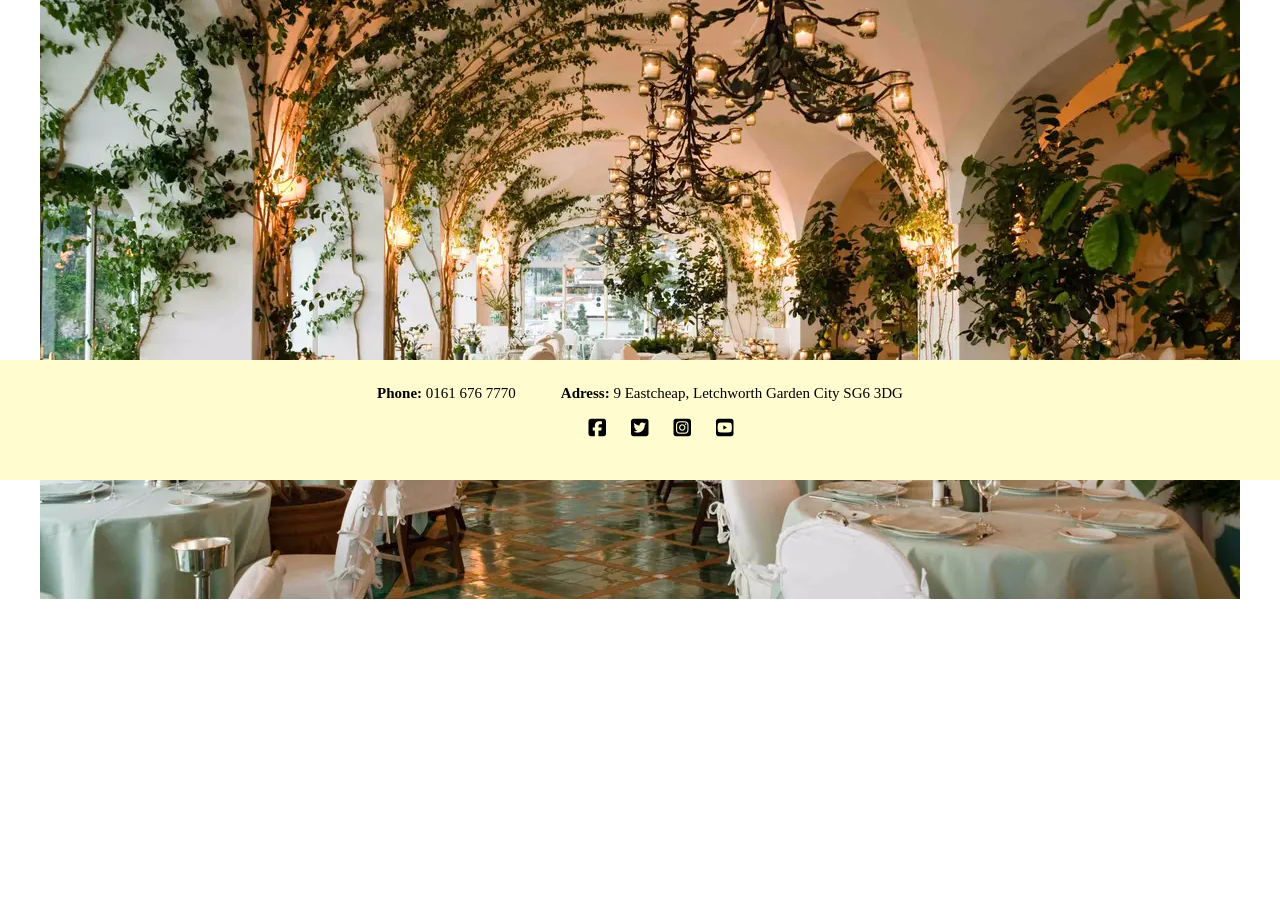
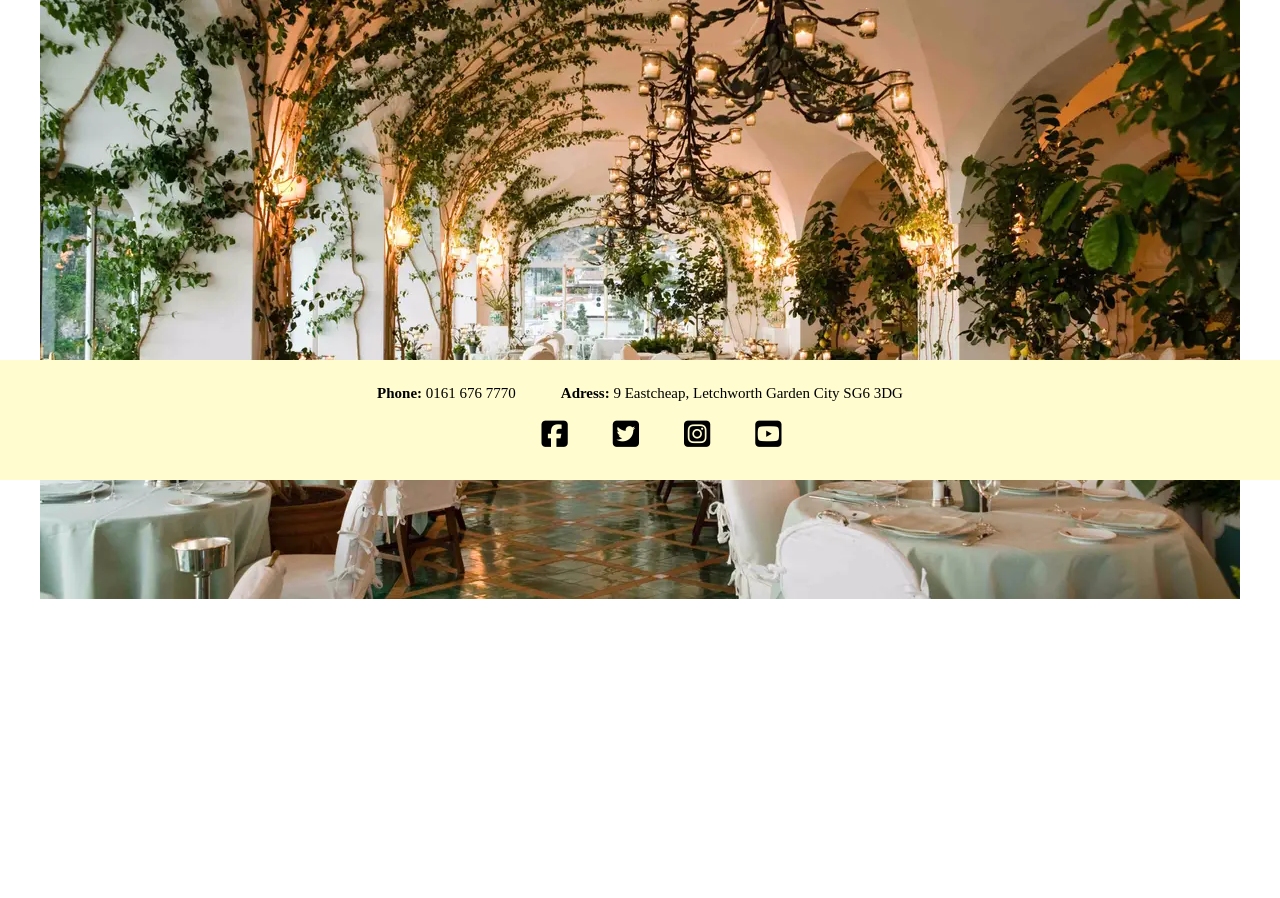
Before and after one commit to mmunson94/Restaurant-Booking-P4, a Django app: page / in a window 1280 px wide. Shown: the part 320-1218 px from the top of the page. Run offline with Django 3.2, Linux system fonts and the light colour scheme; some libraries are stand-ins or nearby versions.

Commit message:
Add more style to footer

```diff
--- a/todo/static/css/style.css
+++ b/todo/static/css/style.css
@@ -167,7 +167,7 @@ footer {
     vertical-align: top;
     display: flex;
     justify-content: center;
-    gap: 25px;
+    gap: 45px;
 }
 
 .social-networks > li {
@@ -175,7 +175,7 @@ footer {
 }
 
 .social-networks i {
-    font-size: 20px;
+    font-size: 30px;
     margin: 1%;
     padding: 5%;
     color: black;
```
